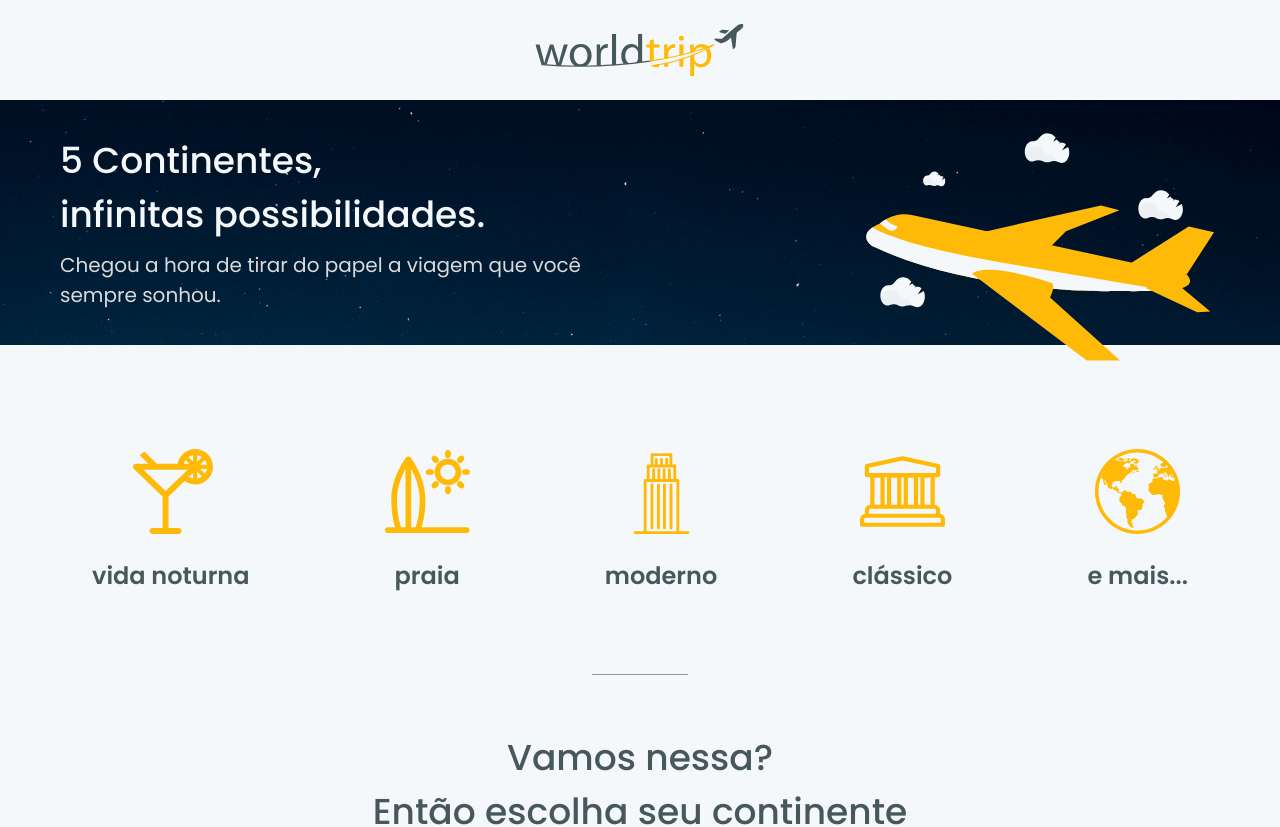
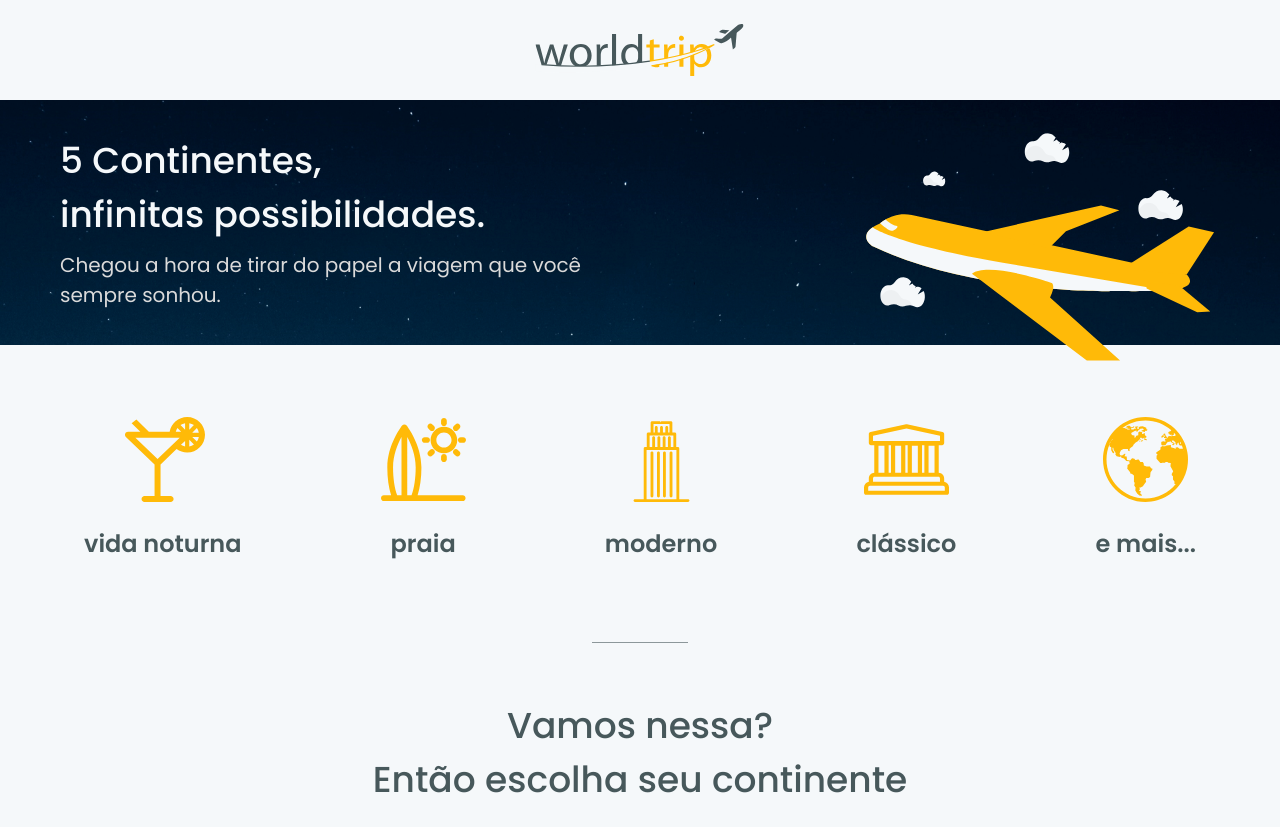
Before and after one commit to leovdn/ignite-react-desafio06, a Next.js app: page / in a window 1280 px wide. Shown: the top 827 px of the page. Built offline with nearby package versions, Linux system fonts and the light colour scheme.

Commit message:
refactor: create TravelTypes item component

```diff
--- a/src/components/TravelTypes.tsx
+++ /dev/null
@@ -1,34 +0,0 @@
-import { Box, Flex, HStack, Image, Text } from "@chakra-ui/react"
-
-export default function TravelTypes({}) {
-  return (
-    <Box mt="4.5rem">
-      <HStack justifyContent="space-between" fontWeight={600} fontSize="1.5rem">
-        <Flex flexDirection="column" alignItems="center" gap="1.5rem">
-          <Image src="/assets/cocktail.svg" w={85} />
-          <Text>vida noturna</Text>
-        </Flex>
-
-        <Flex flexDirection="column" alignItems="center" gap="1.5rem">
-          <Image src="/assets/surf.svg" w={85} />
-          <Text>praia</Text>
-        </Flex>
-
-        <Flex flexDirection="column" alignItems="center" gap="1.5rem">
-          <Image src="/assets/building.svg" w={85} />
-          <Text>moderno</Text>
-        </Flex>
-
-        <Flex flexDirection="column" alignItems="center" gap="1.5rem">
-          <Image src="/assets/museum.svg" w={85} />
-          <Text>clássico</Text>
-        </Flex>
-
-        <Flex flexDirection="column" alignItems="center" gap="1.5rem">
-          <Image src="/assets/earth.svg" w={85} />
-          <Text>e mais...</Text>
-        </Flex>
-      </HStack>
-    </Box>
-  )
-}
--- /dev/null
+++ b/src/components/TravelTypes/TravelTypes.tsx
@@ -0,0 +1,35 @@
+import { Box, Flex, HStack, Image, Text } from "@chakra-ui/react"
+import TravelTypesItem from "./TravelTypesItem"
+
+const types = [
+  {
+    icon: "/assets/cocktail.svg",
+    description: "vida noturna",
+  },
+  {
+    icon: "/assets/surf.svg",
+    description: "praia",
+  },
+  {
+    icon: "/assets/building.svg",
+    description: "moderno",
+  },
+  {
+    icon: "/assets/museum.svg",
+    description: "clássico",
+  },
+  {
+    icon: "/assets/earth.svg",
+    description: "e mais...",
+  },
+]
+
+export default function TravelTypes() {
+  return (
+    <Box mt={["2.25rem", "3rem", "4.5rem"]}>
+      <HStack justifyContent="space-between" fontWeight={600} fontSize="1.5rem">
+        <TravelTypesItem itens={types} />
+      </HStack>
+    </Box>
+  )
+}
--- /dev/null
+++ b/src/components/TravelTypes/TravelTypesItem.tsx
@@ -0,0 +1,28 @@
+import { Flex, Image, Text } from "@chakra-ui/react"
+
+interface TravelTypesItemProps {
+  icon: string
+  description: string
+}
+
+interface TravelTypesDataProps {
+  itens: TravelTypesItemProps[]
+}
+
+export default function TravelTypesItem({ itens }: TravelTypesDataProps) {
+  return (
+    <>
+      {itens.map((item) => (
+        <Flex
+          key={item.icon}
+          flexDirection="column"
+          alignItems="center"
+          gap="1.5rem"
+        >
+          <Image src={item.icon} w={85} />
+          <Text>{item.description}</Text>
+        </Flex>
+      ))}
+    </>
+  )
+}
--- a/src/pages/index.tsx
+++ b/src/pages/index.tsx
@@ -3,7 +3,7 @@ import { Box, Divider, Text } from "@chakra-ui/react"
 import type { NextPage } from "next"
 import { Header } from "../components/Header"
 import BannerHome from "../components/BannerHome"
-import TravelTypes from "../components/TravelTypes"
+import TravelTypes from "../components/TravelTypes/TravelTypes"
 import { continentsBanner } from "../utils/continentsBanner"
 import Head from "next/head"
 import Carousel from "../components/Swiper/SwiperContainer"
@@ -14,14 +14,16 @@ const Home: NextPage = () => {
   return (
     <Box>
       <Head>
-        <title>Worldtrip</title>
+        <title>Worldtrip | Faça sua viagem</title>
       </Head>
 
       <Header />
+
       <BannerHome />
 
-      <Box p="2rem" maxWidth={1160} mx="auto">
+      <Box px={["1rem", "1.5rem"]} maxWidth={1160} mx="auto">
         <TravelTypes />
+
         <Divider borderColor="dark.text" mx="auto" mt="5rem" w="6rem" />
 
         <Text
```
